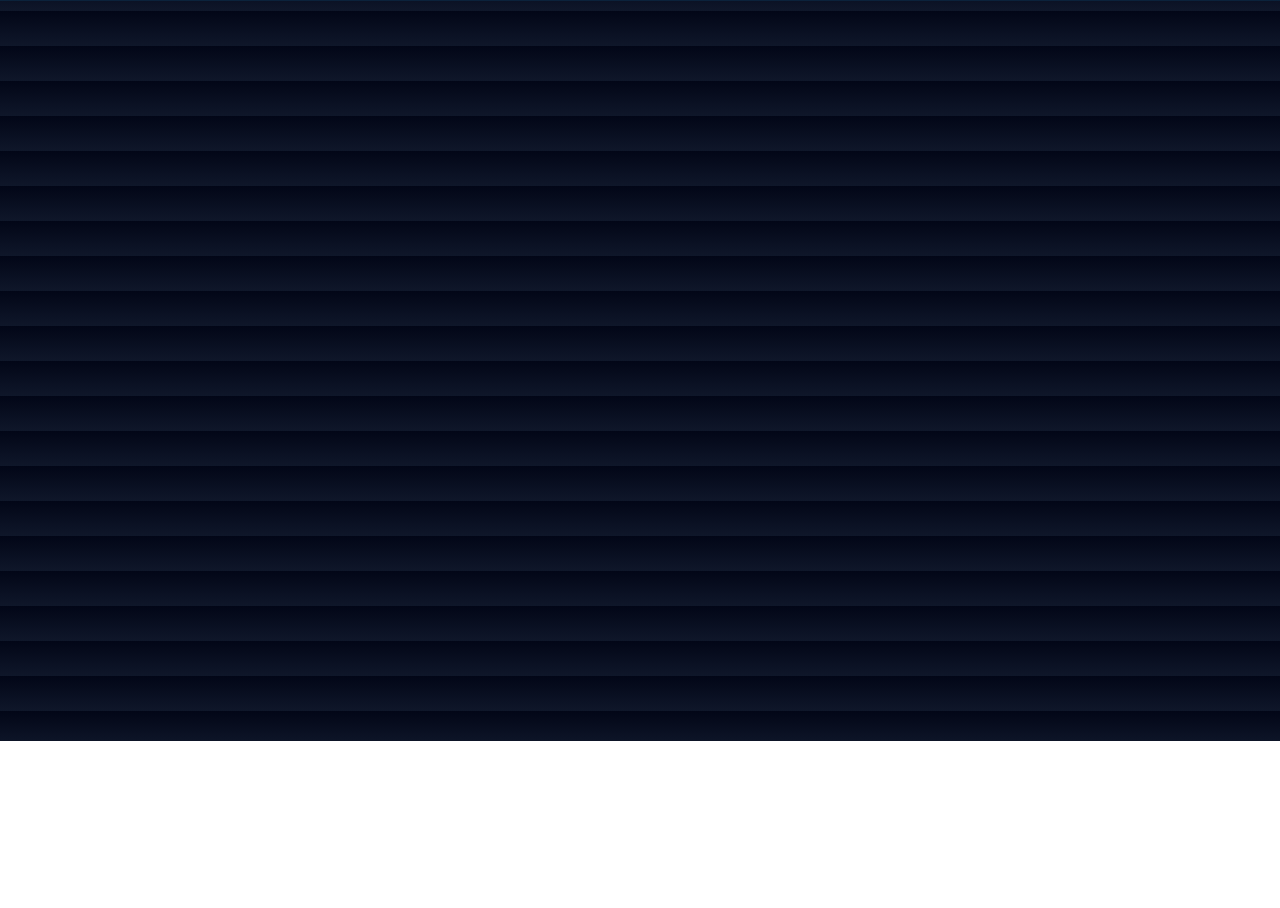
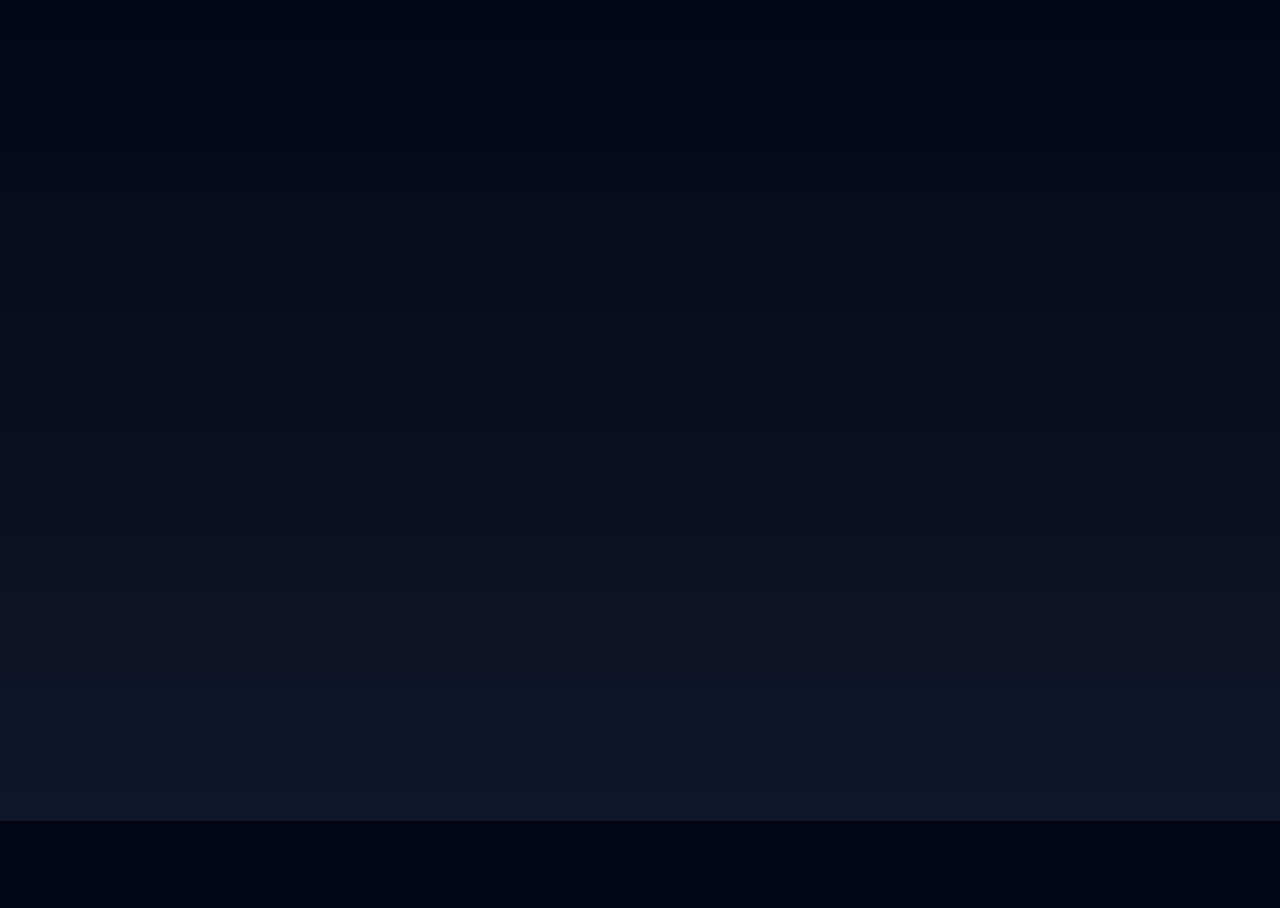
Before and after one commit to kogkast/portfolio, a plain HTML site: page indextm.html in a window 1280 px wide. Shown: the part 59-967 px from the top of the page. Before the commit the page ends 800 px from the top, so only its background shows below. Drawn offline with Linux system fonts and the light colour scheme.

Commit message:
Update indextm.html

```diff
--- a/indextm.html
+++ b/indextm.html
@@ -5,7 +5,7 @@
   <meta name="viewport" content="width=device-width, initial-scale=1.0">
   <title>Smart Task Manager</title>
   <link rel="stylesheet" href="mobile-taskmanager.css">
-  <link rel="stylesheet" href="style.css">
+  <link rel="stylesheet" href="styletm.css">
 
 </head>
 <body>
```
